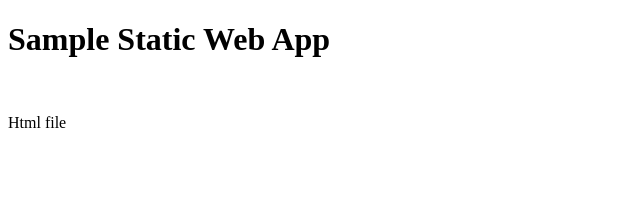
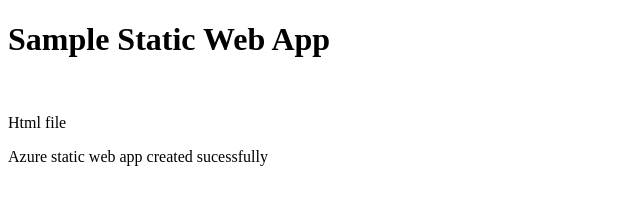
Before and after one commit to AshokGit25/SampleWebsite, a plain HTML site: page index.html in a window 1280 px wide. Shown: the whole page, without its empty margins (0-640 px from the left). Drawn offline with Linux system fonts and the light colour scheme.

Commit message:
next commit

```diff
--- a/index.html
+++ b/index.html
@@ -7,5 +7,6 @@
     <h1>Sample Static Web App</h1>
     <br />
     <p>Html file</p>
+    <p> Azure static web app created sucessfully</p>
   </body>
 </html>
```
